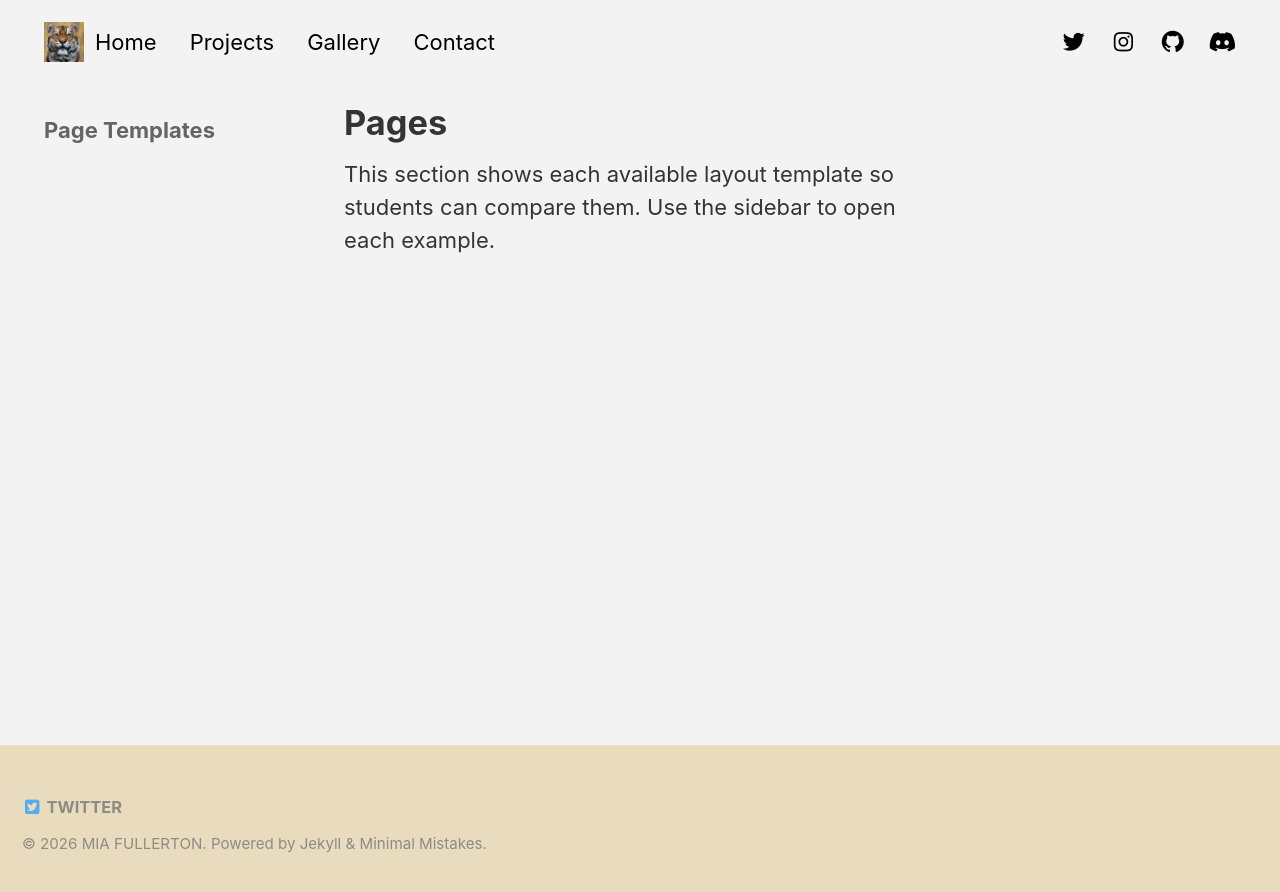
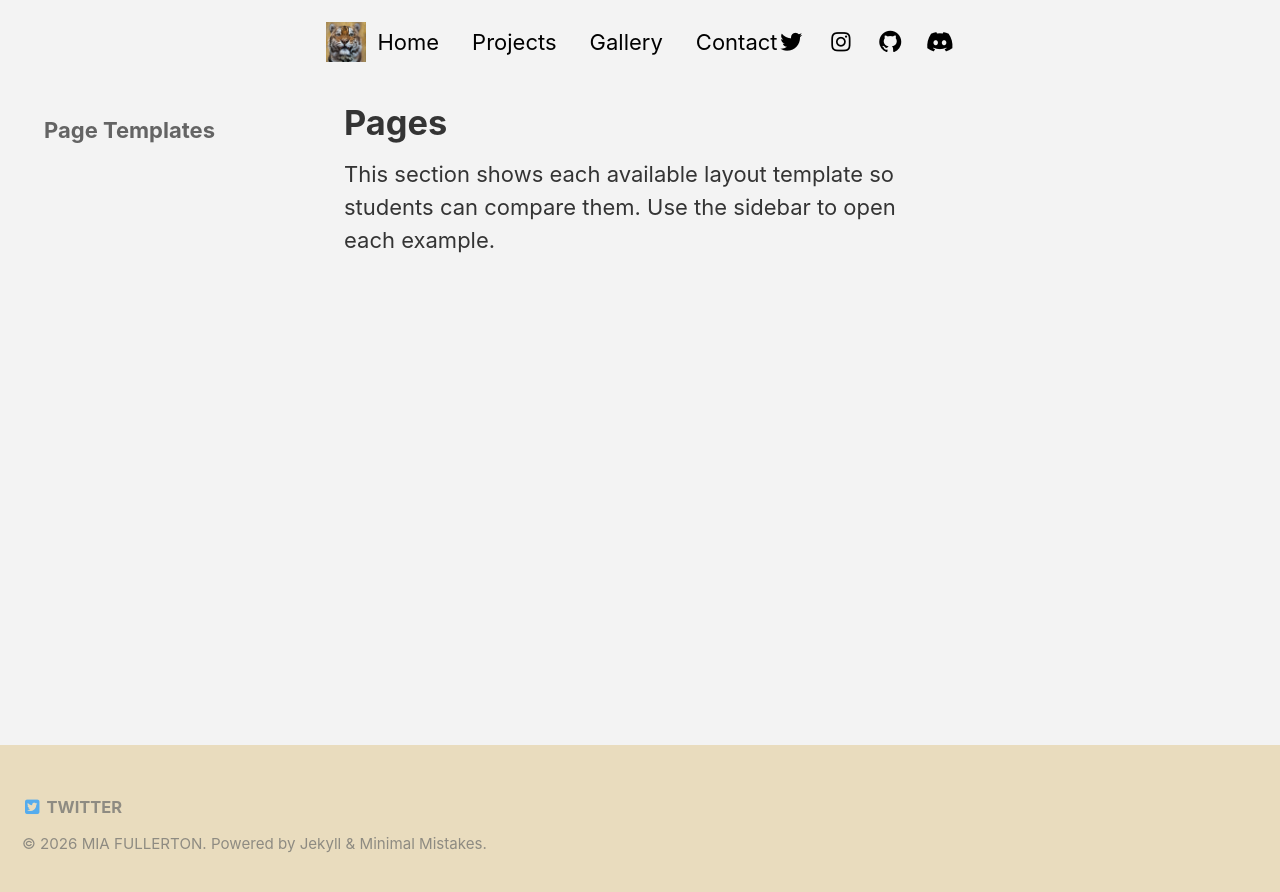
Before and after one commit to Griffsirr/Griffsirr.github.io, a Jekyll site: the page built from _pages/pages.md, in a window 1280 px wide. Shown: the top 892 px of the page. Built offline with Jekyll 4.4.1, drawn with Linux system fonts in a browser that asks for light colours.

Commit message:
Update header.html

```diff
--- a/_includes/header.html
+++ b/_includes/header.html
@@ -1,4 +1,5 @@
-<nav style="display:flex; align-items:center; justify-content:space-between; padding:1rem 2rem; background:transparent; color:#000;">
+<div class="nav-container">
+  <nav style="display:flex; align-items:center; justify-content:space-between; padding:1rem 0; background:transparent; color:#000;">
 
   <!-- LEFT: LOGO + NAV LINKS -->
   <div style="display:flex; align-items:center; gap:0.5rem;">
@@ -30,8 +31,14 @@
     </a>
   </div>
 </nav>
+</div>
 
 <style>
+  .nav-container {
+  max-width: 1100px;
+  margin: 0 auto;
+  padding: 0 2rem;
+}
 .nav-link, .nav-icon {
   color: inherit;
   text-decoration: none;
```
